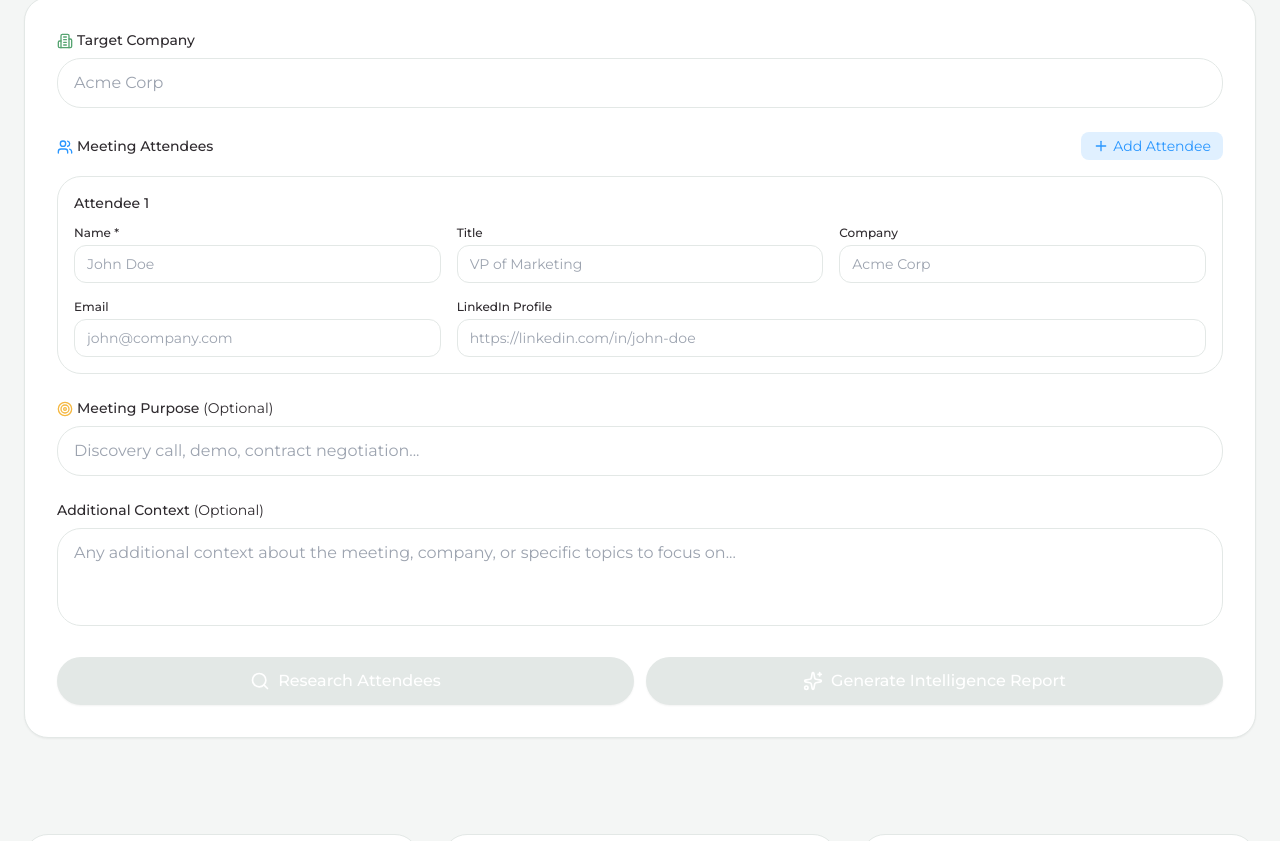
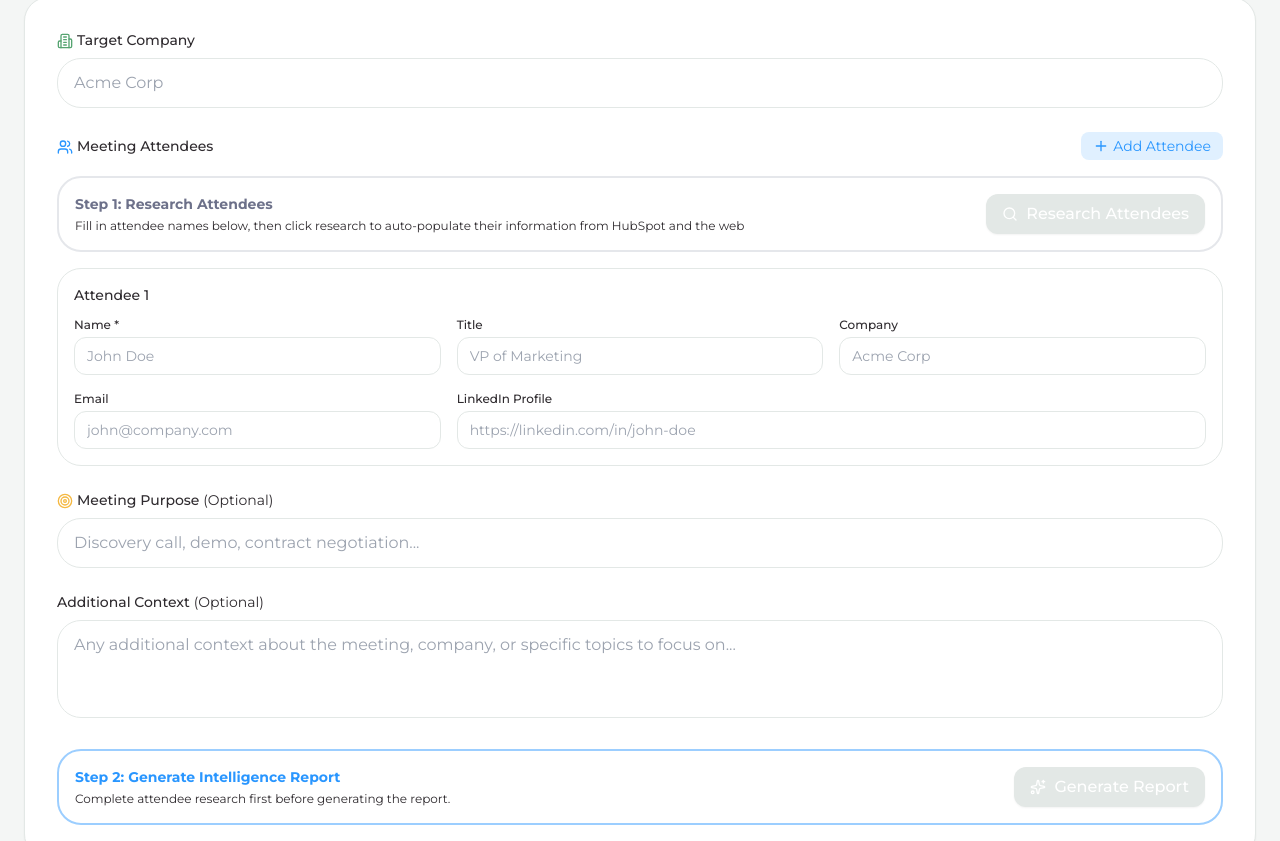
Before and after one commit to CROmetrics/meetingprepv3, a React (Vite) app in the folder frontend/: page / in a window 1280 px wide. Shown: the part 419-1260 px from the top of the page. Built offline with nearby package versions, Linux system fonts and the light colour scheme.

Commit message:
feat: improve BD form UX with step-by-step workflow and auto-populate HubSpot data

```diff
--- a/frontend/src/components/forms/BDMeetingForm.tsx
+++ b/frontend/src/components/forms/BDMeetingForm.tsx
@@ -39,7 +39,7 @@ export default function BDMeetingForm() {
   const researchMutation = useMutation({
     mutationFn: (data: BDMeetingRequest) => api.researchAttendees(data),
     onSuccess: (response) => {
-      // Update attendees with research status
+      // Update attendees with research status and auto-populate HubSpot data
       const researchedAttendees = response.data?.attendees || [];
       setFormData((prev) => ({
         ...prev,
@@ -47,10 +47,26 @@ export default function BDMeetingForm() {
           const researched = researchedAttendees.find(
             (r: unknown) => (r as { name: string }).name === attendee.name
           );
+
+          // Auto-populate from HubSpot data if found
+          if (researched?.hubspotData) {
+            const hubspotData = researched.hubspotData;
             return {
               ...attendee,
+              email: attendee.email || hubspotData.email || '',
+              title: attendee.title || hubspotData.jobtitle || '',
+              company: attendee.company || hubspotData.company || '',
+              linkedinUrl: attendee.linkedinUrl || hubspotData.linkedin_url || researched.linkedinUrl || '',
               researchStatus: 'completed' as const,
-            hubspotStatus: researched?.hubspotData ? 'found' : 'not_found',
+              hubspotStatus: 'found' as const,
+            };
+          }
+
+          return {
+            ...attendee,
+            linkedinUrl: attendee.linkedinUrl || researched?.linkedinUrl || '',
+            researchStatus: 'completed' as const,
+            hubspotStatus: 'not_found' as const,
           };
         }),
       }));
@@ -210,6 +226,50 @@ export default function BDMeetingForm() {
             </button>
           </div>
 
+          {/* Step 1: Research Attendees Button */}
+          <div className="mb-4 p-4 bg-gradient-to-r from-cro-purple-50 to-cro-blue-50 rounded-2xl border-2 border-cro-purple-200">
+            <div className="flex items-center justify-between">
+              <div>
+                <h4 className="text-sm font-semibold text-cro-purple-700 mb-1">
+                  Step 1: Research Attendees
+                </h4>
+                <p className="text-xs text-cro-soft-black-600">
+                  Fill in attendee names below, then click research to auto-populate their information from HubSpot and the web
+                </p>
+              </div>
+              <button
+                type="button"
+                onClick={handleResearchAttendees}
+                disabled={!canResearch || researchMutation.isPending}
+                className={clsx(
+                  'flex items-center px-4 py-2 rounded-xl font-medium text-white transition-all',
+                  'shadow-sm focus:outline-none focus:ring-2 focus:ring-offset-2',
+                  !canResearch || researchMutation.isPending
+                    ? 'bg-cro-plat-300 cursor-not-allowed'
+                    : 'bg-cro-purple-600 hover:bg-cro-purple-700 focus:ring-cro-purple-700 animate-pulse'
+                )}
+              >
+                {researchMutation.isPending ? (
+                  <>
+                    <LoadingSpinner size="sm" />
+                    <span className="ml-2">Researching...</span>
+                  </>
+                ) : (
+                  <>
+                    <Search className="w-4 h-4 mr-2" />
+                    Research Attendees
+                  </>
+                )}
+              </button>
+            </div>
+            {hasResearchedAttendees && (
+              <div className="mt-2 flex items-center text-xs text-cro-green-700">
+                <CheckCircle className="w-3 h-3 mr-1" />
+                Research complete! HubSpot data has been auto-populated where available.
+              </div>
+            )}
+          </div>
+
           <div className="space-y-4">
             {formData.attendees.map((attendee, index) => (
               <div
@@ -363,39 +423,25 @@ export default function BDMeetingForm() {
           />
         </div>
 
-        {/* Action Buttons */}
-        <div className="flex flex-col sm:flex-row gap-3">
-          <button
-            type="button"
-            onClick={handleResearchAttendees}
-            disabled={!canResearch || researchMutation.isPending}
-            className={clsx(
-              'flex-1 flex items-center justify-center px-6 py-3 rounded-2xl font-medium text-white transition-all',
-              'shadow-sm focus:outline-none focus:ring-2 focus:ring-offset-2',
-              !canResearch || researchMutation.isPending
-                ? 'bg-cro-plat-300 cursor-not-allowed'
-                : 'bg-cro-purple-600 hover:bg-cro-purple-700 focus:ring-cro-purple-700'
-            )}
-          >
-            {researchMutation.isPending ? (
-              <>
-                <LoadingSpinner size="sm" />
-                <span className="ml-2">Researching...</span>
-              </>
-            ) : (
-              <>
-                <Search className="w-5 h-5 mr-2" />
-                Research Attendees
-              </>
-            )}
-          </button>
-
+        {/* Step 2: Generate Report */}
+        <div className="mb-4 p-4 bg-gradient-to-r from-cro-blue-50 to-cro-green-50 rounded-2xl border-2 border-cro-blue-200">
+          <div className="flex items-center justify-between">
+            <div>
+              <h4 className="text-sm font-semibold text-cro-blue-700 mb-1">
+                Step 2: Generate Intelligence Report
+              </h4>
+              <p className="text-xs text-cro-soft-black-600">
+                {canGenerateReport
+                  ? "All attendees researched! Click to generate your BD intelligence report."
+                  : "Complete attendee research first before generating the report."}
+              </p>
+            </div>
             <button
               type="button"
               onClick={handleGenerateReport}
               disabled={!canGenerateReport || generateMutation.isPending}
               className={clsx(
-              'flex-1 flex items-center justify-center px-6 py-3 rounded-2xl font-medium text-white transition-all',
+                'flex items-center px-4 py-2 rounded-xl font-medium text-white transition-all',
                 'shadow-sm focus:outline-none focus:ring-2 focus:ring-offset-2 focus:ring-cro-blue-700',
                 !canGenerateReport || generateMutation.isPending
                   ? 'bg-cro-plat-300 cursor-not-allowed'
@@ -405,15 +451,16 @@ export default function BDMeetingForm() {
               {generateMutation.isPending ? (
                 <>
                   <LoadingSpinner size="sm" />
-                <span className="ml-2">Generating Report...</span>
+                  <span className="ml-2">Generating...</span>
                 </>
               ) : (
                 <>
-                <Sparkles className="w-5 h-5 mr-2" />
-                Generate Intelligence Report
+                  <Sparkles className="w-4 h-4 mr-2" />
+                  Generate Report
                 </>
               )}
             </button>
+          </div>
         </div>
 
         {hasResearchedAttendees && !canGenerateReport && (
--- a/frontend/src/services/api.ts
+++ b/frontend/src/services/api.ts
@@ -63,7 +63,10 @@ class ApiService {
   }
 
   async generateBDReport(request: BDMeetingRequest): Promise<ApiResponse<BDReportData>> {
-    return this.client.post('/bd/generate', request);
+    // Generate report can take longer due to multiple API calls
+    return this.client.post('/bd/generate', request, {
+      timeout: 180000, // 3 minutes for report generation
+    });
   }
 
   async generateBDPrep(formData: BDMeetingFormData): Promise<ApiResponse<BDReportData>> {
@@ -81,7 +84,9 @@ class ApiService {
       purpose: formData.purpose,
       additionalContext: formData.additionalContext,
     };
-    return this.client.post('/bd/generate', apiRequest);
+    return this.client.post('/bd/generate', apiRequest, {
+      timeout: 180000, // 3 minutes for report generation
+    });
   }
 
   async addToHubSpot(attendees: Attendee[]): Promise<ApiResponse> {
```
Lines whose indentation alone changed are shown as unchanged.
